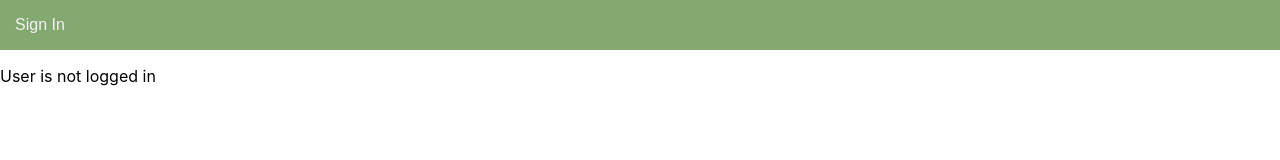
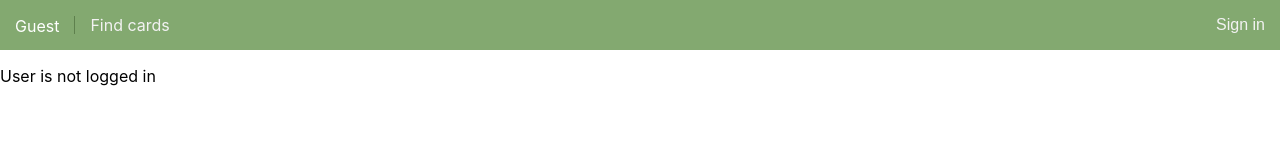
Before and after one commit to frankmangone/mtg-card-listing, a React (Create React App) app: page / in a window 1280 px wide. Shown: the top 160 px of the page. Built offline with nearby package versions, Linux system fonts and the light colour scheme; no server answers.

Commit message:
Added reauthentication and profile selection to sign in

```diff
--- a/src/components/Navbar.tsx
+++ b/src/components/Navbar.tsx
@@ -6,6 +6,7 @@ import { Link } from "react-router-dom"
 // Hooks
 import { useAuthState } from "react-firebase-hooks/auth"
 import { useFirebase } from "../context/FirebaseContext"
+import { useHistory } from "react-router-dom"
 
 export const Navbar: React.FC = () => {
   const { auth } = useFirebase()
@@ -72,9 +73,13 @@ interface ISignedInNavbarProps {
 
 const SignedInNavbar: React.FC<ISignedInNavbarProps> = (props) => {
   const { auth, user } = props
+  const history = useHistory()
 
   const signOut = () => {
-    if (auth.currentUser) auth.signOut() // TODO: Firebase object typings?
+    if (auth.currentUser) auth.signOut()
+    history.push({
+      pathname: "/",
+    })
   }
 
   return (
@@ -98,10 +103,19 @@ const SignedOutNavbar: React.FC<ISignedOutNavbarProps> = (props) => {
 
   const signInWithGoogle = () => {
     const provider = new firebase.auth.GoogleAuthProvider()
+    provider.setCustomParameters({ prompt: "select_account" })
     auth.signInWithPopup(provider)
   }
 
-  return <NavbarLink onClick={signInWithGoogle}>Sign In</NavbarLink>
+  return (
+    <>
+      <LeftContent>
+        <p>Guest</p>
+        <Link to="/search">Find cards</Link>
+      </LeftContent>
+      <NavbarLink onClick={signInWithGoogle}>Sign in</NavbarLink>
+    </>
+  )
 }
 
 const NavbarLink = styled.button`
```
